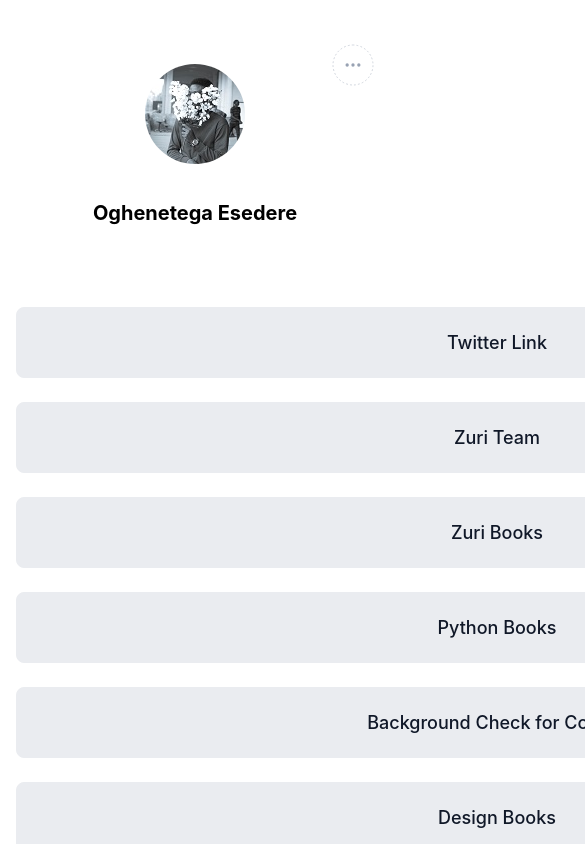
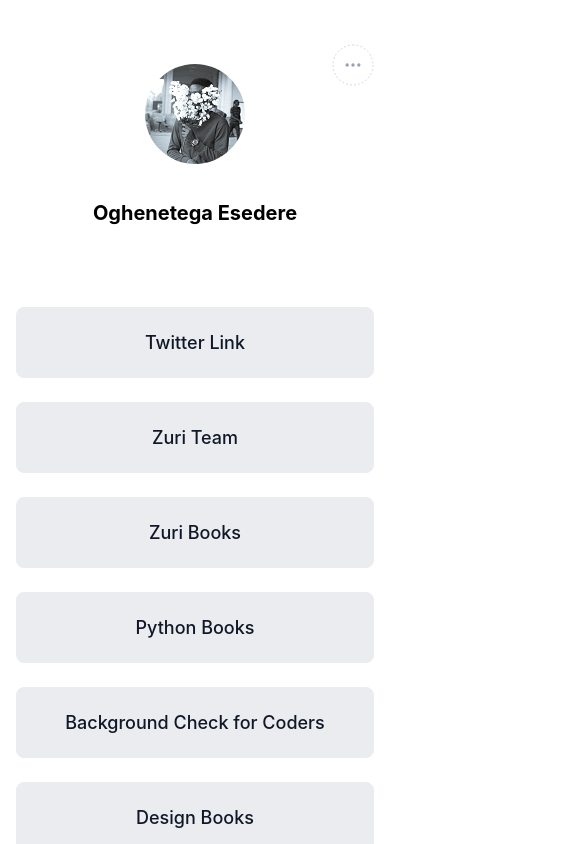
Before and after one commit to arcteggzz/zuri-personal-profile, a React (Create React App) app: page / in a window 390 px wide. Shown: the top 844 px of the page, 585 px wide, since content can reach past the window. Built offline with nearby package versions, Linux system fonts and the light colour scheme.

Commit message:
fixed mobile styling

```diff
--- a/src/Components/Link.css
+++ b/src/Components/Link.css
@@ -15,6 +15,7 @@
 
 @media screen and (max-width: 480px) {
     .link {
+        min-width: 240px;
         margin: 12px 16px;
     }
 }
```
